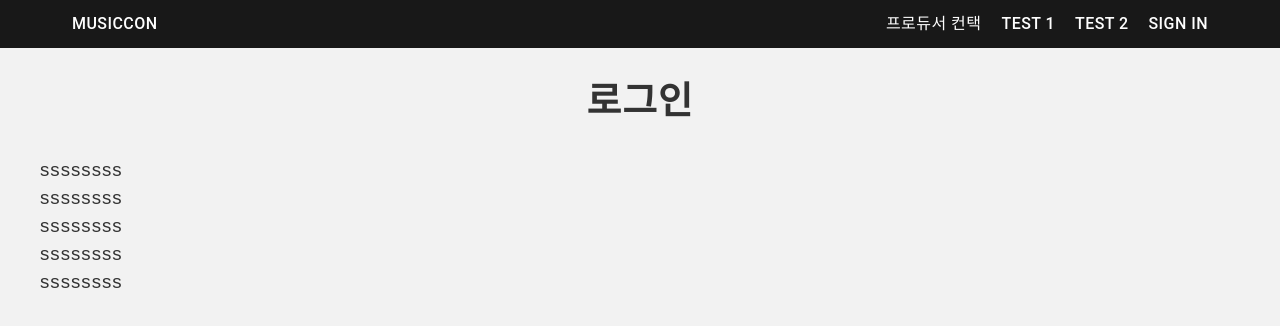
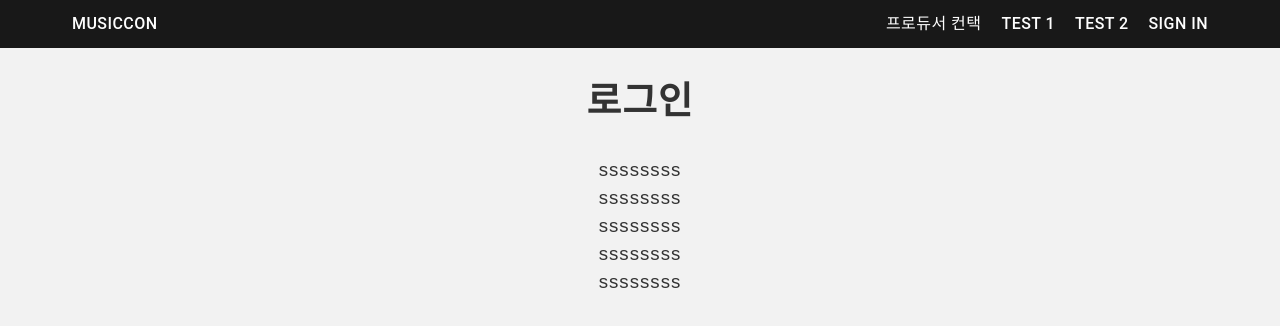
Before and after one commit to kino-duo/musiccon-fe, a React (Vite) app: page /sign-in in a window 1280 px wide. Shown: the top 326 px of the page. Built offline with nearby package versions, Linux system fonts and the light colour scheme; a web font is replaced by a local one.

Commit message:
Feat : FormLayout templates 생성 - Form 전용 레이아웃 생성

```diff
--- a/src/components/templates/PageLayout.tsx
+++ b/src/components/templates/PageLayout.tsx
@@ -3,6 +3,12 @@ import styled from "@emotion/styled";
 import { getChildrenByName } from "../../lib/util/getChildrenByName";
 import { isEmpty } from "../../lib/util/isEmpty";
 import { Empty } from "../atoms";
+
+const Layout = styled("div")({
+  display: "flex",
+  flexDirection: "column",
+  alignItems: "center",
+});
 
 type Props = { children: React.ReactNode };
 
@@ -11,20 +17,19 @@ const Main = ({ children }: Props) => {
   const arrayBodyComponenets = getChildrenByName(children, "Body");
 
   return (
-    <>
+    <Layout>
       <Empty height="2rem" />
       {!!TitleComponenets && TitleComponenets}
       <Empty height="2rem" />
       {isEmpty(arrayBodyComponenets) || arrayBodyComponenets}
-    </>
+    </Layout>
   );
 };
 
 const Title = ({ children }: Props) => {
-  return <div style={{ display: "flex", justifyContent: "center" }}>{children}</div>;
+  return <>{children}</>;
 };
 
-// [Todo] Body 부분을 없앨 수 있지 않을까?
 const Body = ({ children }: Props) => {
   return <>{children}</>;
 };
```
Also changed, not shown: src/components/templates/FormLayout.tsx (added, +10 -0 lines).
